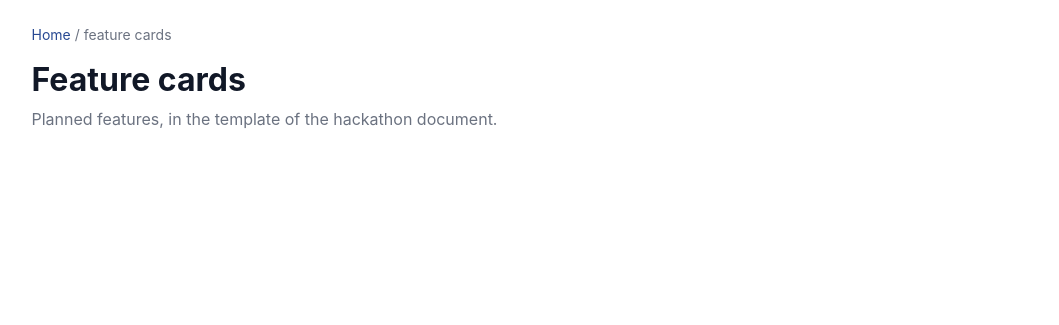
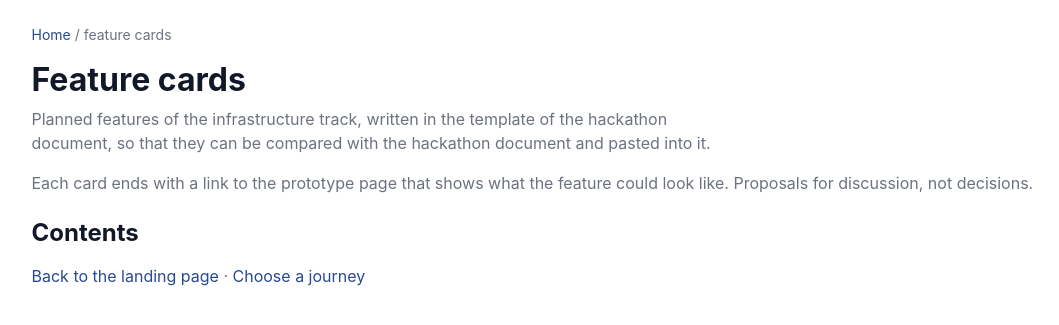
Before and after one commit to Nico-AP/ddp-tracker, a Django app: template ddp_tracker/journeys/templates/journeys/features.html in a window 1280 px wide. Shown: the part 87-412 px from the top of the page, without its empty margins (17-1076 px from the left). Run offline with Django 5.2, Linux system fonts and the light colour scheme; the template is opened without the code that fills it, so the values that code supplies are empty; parts of the project's set-up code (start-up, migrations or seed data) failed here and were passed over; some libraries are stand-ins or nearby versions.

Commit message:
feat(journeys): add the feature cards page
Co-Authored-By: Claude Opus 5.5 <noreply@anthropic.com>

```diff
--- a/ddp_tracker/journeys/templates/journeys/features.html
+++ b/ddp_tracker/journeys/templates/journeys/features.html
@@ -5,8 +5,74 @@
     <a href="{% url 'journeys:index' %}">Home</a> / feature cards
   </p>
   <h1>Feature cards</h1>
-  <p class="lead">Planned features, in the template of the hackathon document.</p>
-  <ul>
-    {% for card in cards %}<li>{{ card.title }}</li>{% endfor %}
-  </ul>
+  <p class="lead">
+    Planned features of the infrastructure track, written in the template of the hackathon
+    document, so that they can be compared with the hackathon document and pasted into it.
+  </p>
+  <p>
+    Each card ends with a link to the prototype page that shows what the feature could look
+    like. Proposals for discussion, not decisions.
+  </p>
+  <nav aria-labelledby="contents">
+    <h2 id="contents">Contents</h2>
+    <ol>
+      {% for card in cards %}
+        <li>
+          <a href="#{{ card.slug }}">{{ card.title }}</a>
+        </li>
+      {% endfor %}
+    </ol>
+  </nav>
+  {% for card in cards %}
+    <article class="proto-panel mb-4" id="{{ card.slug }}">
+      <h2>{{ card.title }}</h2>
+      {% if card.from_hackathon_document %}
+        <p>
+          <span class="badge ms-0">In the hackathon document</span>
+        </p>
+      {% endif %}
+      <table class="table table-sm">
+        <colgroup>
+          <col class="w-25">
+          <col>
+        </colgroup>
+        <thead class="visually-hidden">
+          <tr>
+            <th scope="col">Part of the template</th>
+            <th scope="col">This feature</th>
+          </tr>
+        </thead>
+        <tbody>
+          <tr>
+            <th scope="row">Title</th>
+            <td>{{ card.title }}</td>
+          </tr>
+          <tr>
+            <th scope="row">Problem</th>
+            <td>{{ card.problem }}</td>
+          </tr>
+          <tr>
+            <th scope="row">Description of solution</th>
+            <td>{{ card.solution }}</td>
+          </tr>
+          <tr>
+            <th scope="row">User group</th>
+            <td>{{ card.user_group }}</td>
+          </tr>
+          <tr>
+            <th scope="row">Technical implementation</th>
+            <td>{{ card.technical }}</td>
+          </tr>
+        </tbody>
+      </table>
+      <p>
+        <a href="{{ card.see_url }}">See it in the prototype: {{ card.see_label }}</a>
+      </p>
+    </article>
+  {% endfor %}
+  <p>
+    <a href="{% url 'journeys:index' %}">Back to the landing page</a>
+    ·
+    <a href="{% url 'journeys:index' %}#roles">Choose a journey</a>
+  </p>
 {% endblock %}
```
Also changed, not shown: ddp_tracker/journeys/tests/test_feature_cards.py (added, +90 -0 lines).
